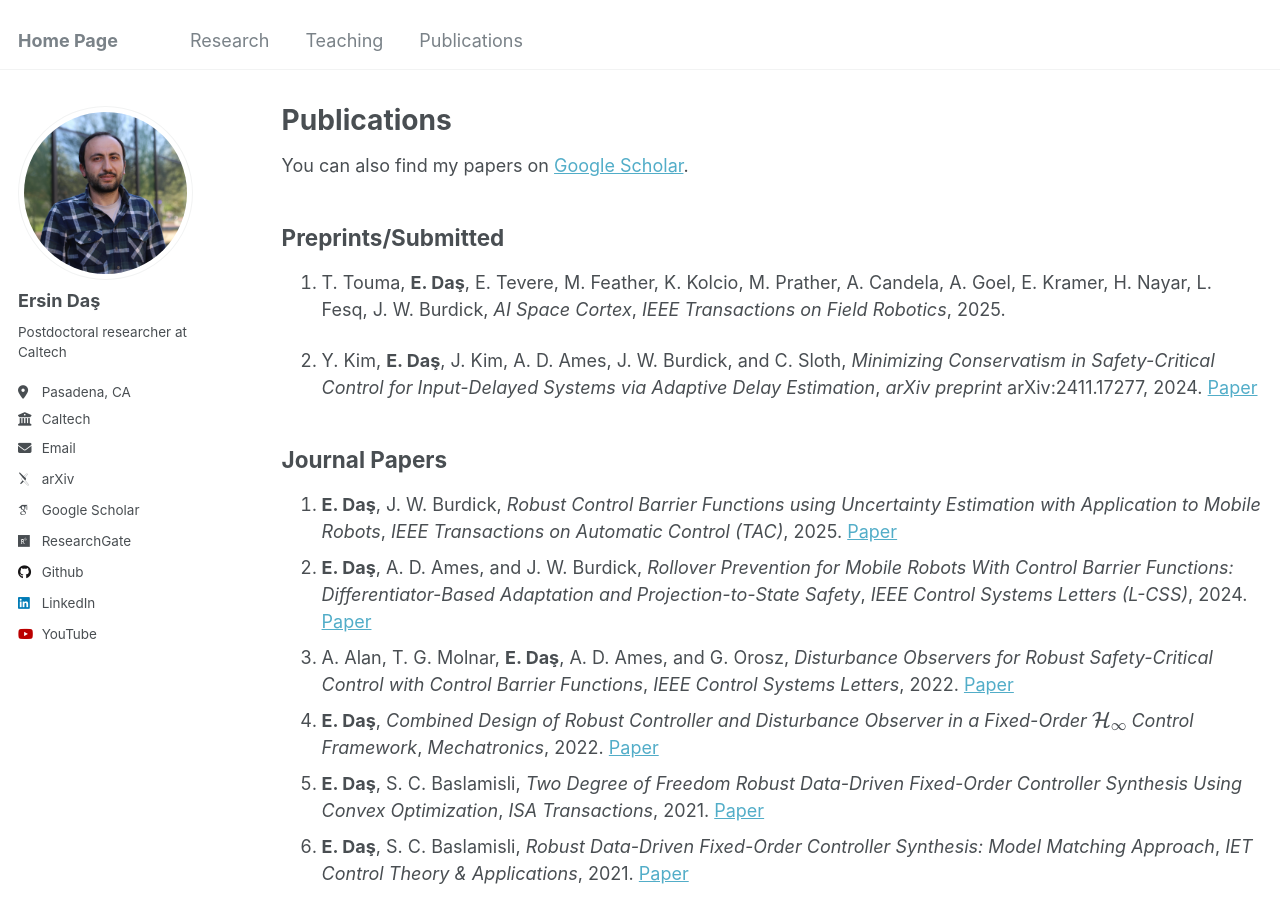
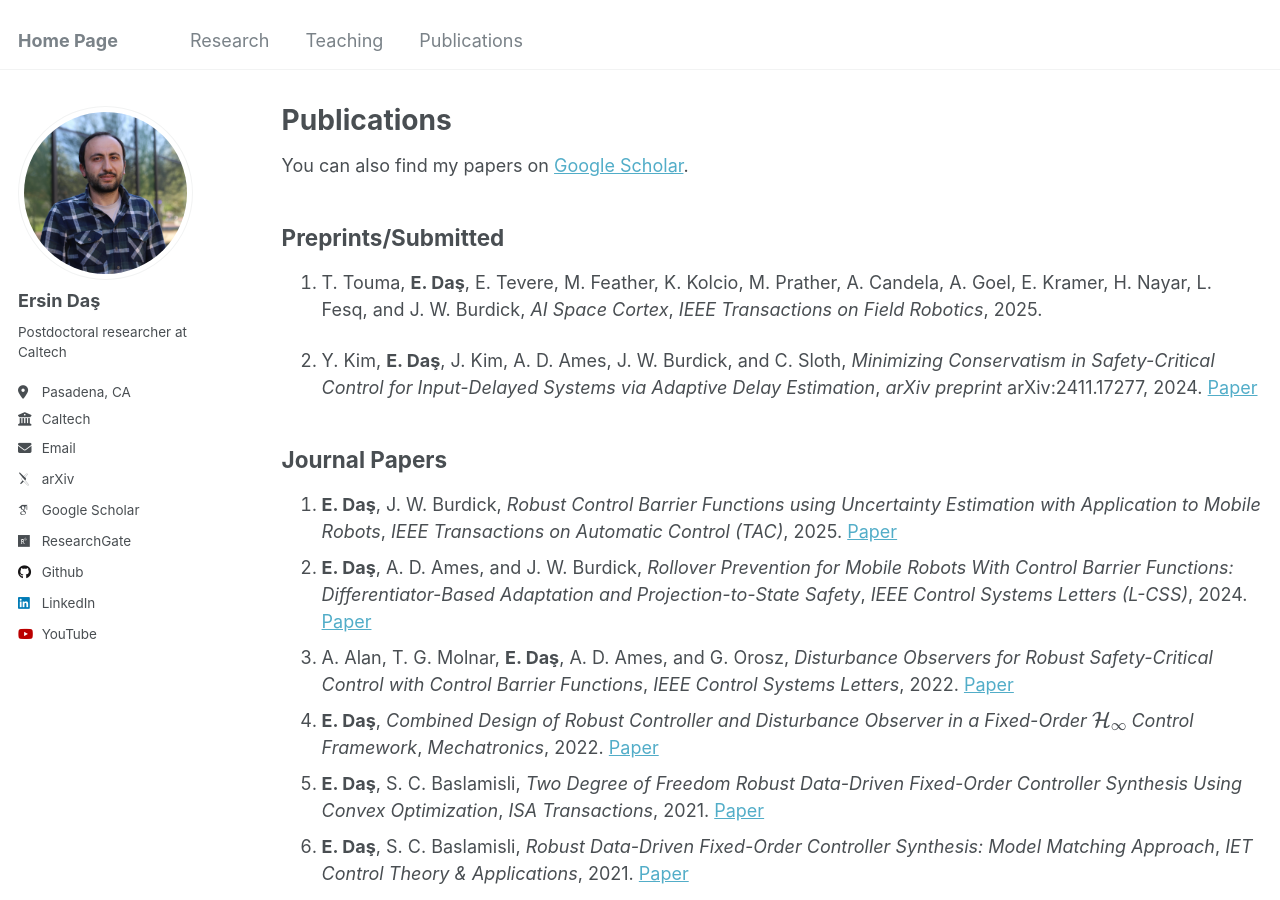
Before and after one commit to ersindas/ersindas.github.io, a Jekyll site: the page built from _pages/publications.md, in a window 1280 px wide and 900 px high. Built offline with Jekyll 4.4.1, drawn with Linux system fonts in a browser that asks for light colours; some web fonts are replaced.

Commit message:
Update publications.md

```diff
--- a/_pages/publications.md
+++ b/_pages/publications.md
@@ -9,7 +9,7 @@ author_profile: true
 
 ## Preprints/Submitted
 
-1. T. Touma, **E. Daş**, E. Tevere, M. Feather, K. Kolcio, M. Prather, A. Candela, A. Goel, E. Kramer, H. Nayar, L. Fesq, J. W. Burdick, *AI Space Cortex*, *IEEE Transactions on Field Robotics*, 2025.
+1. T. Touma, **E. Daş**, E. Tevere, M. Feather, K. Kolcio, M. Prather, A. Candela, A. Goel, E. Kramer, H. Nayar, L. Fesq, and J. W. Burdick, *AI Space Cortex*, *IEEE Transactions on Field Robotics*, 2025.
 
 2. Y. Kim, **E. Daş**, J. Kim, A. D. Ames, J. W. Burdick, and C. Sloth, *Minimizing Conservatism in Safety-Critical Control for Input-Delayed Systems via Adaptive Delay Estimation*, *arXiv preprint* arXiv:2411.17277, 2024. [Paper](https://arxiv.org/pdf/2411.17277)
 
```
